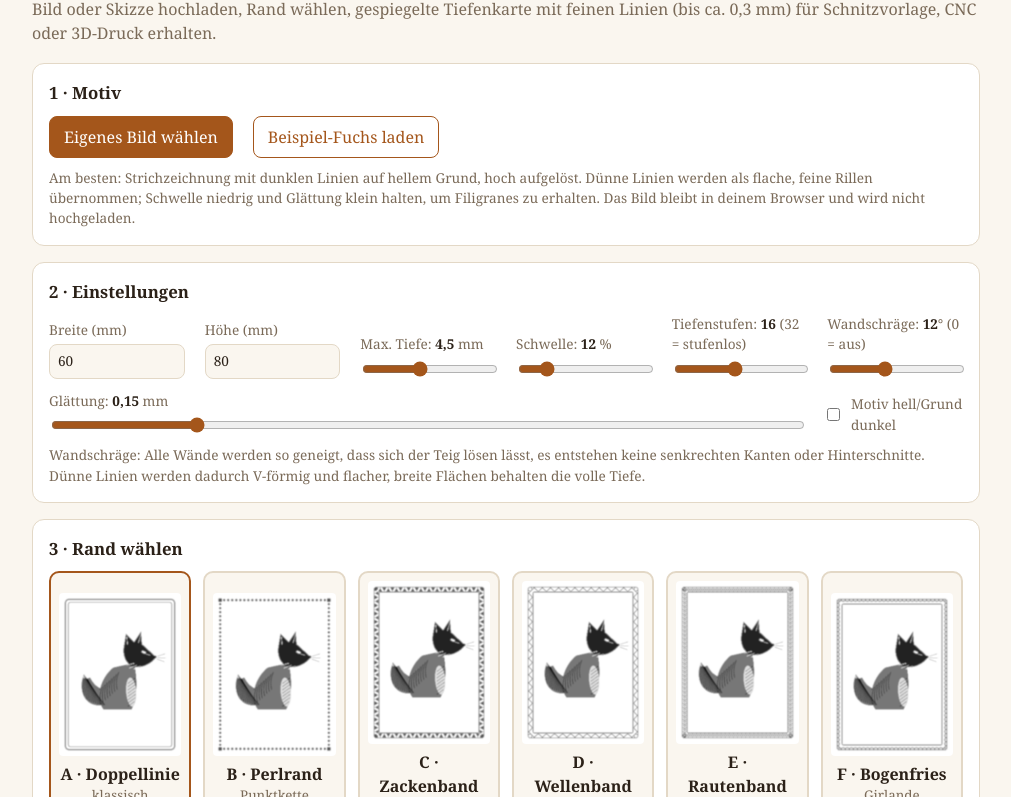
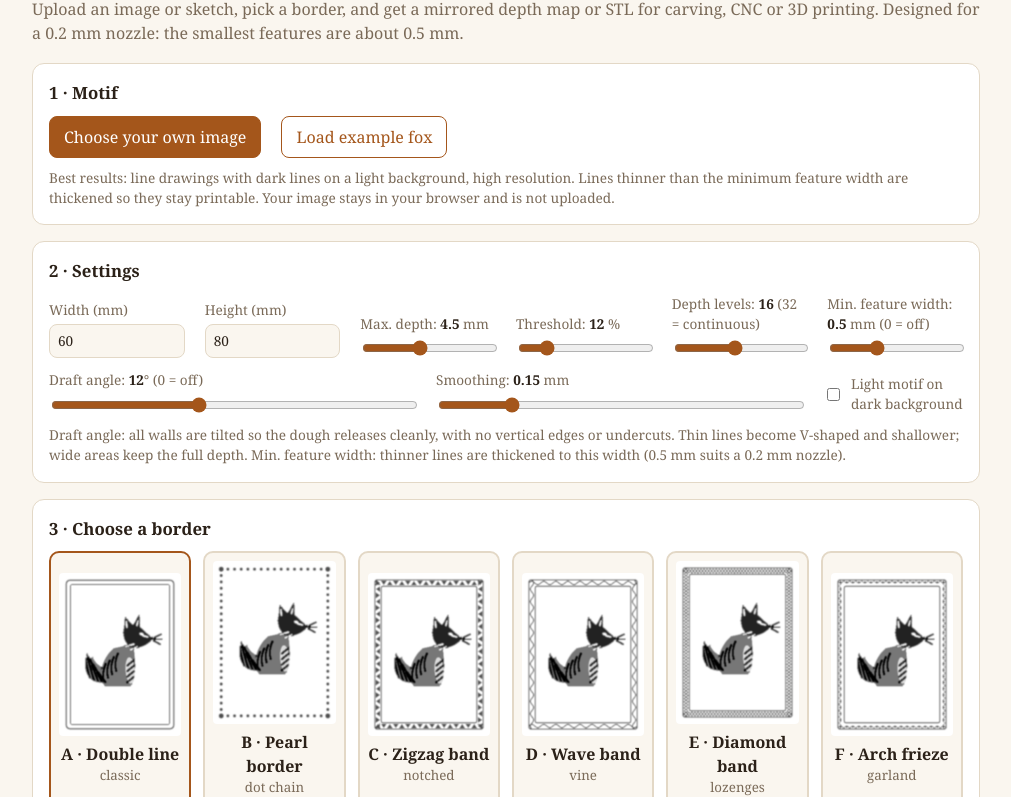
Before and after one commit to 94bb494nd41f/SpringerleFormSTLCreator, a plain HTML site: page index.html in a window 1280 px wide. Shown: the part 65-862 px from the top of the page, without its empty margins (134-1145 px from the left). Drawn offline with Linux system fonts and the light colour scheme.

Commit message:
improved stuff

```diff
--- a/index.html
+++ b/index.html
@@ -1,10 +1,10 @@
 <!DOCTYPE html>
-<html lang="de">
+<html lang="en">
 <head>
 <meta charset="utf-8">
 <meta name="viewport" content="width=device-width, initial-scale=1, viewport-fit=cover">
-<meta name="description" content="Erzeugt aus einem Bild oder einer Skizze eine gespiegelte Tiefenkarte bzw. STL-Datei für Springerle-Formen, mit drei wählbaren Rändern.">
-<title>Springerle-Formen-Generator</title>
+<meta name="description" content="Turns an image or sketch into a mirrored depth map or STL file for Springerle molds, with six selectable borders.">
+<title>Springerle Mold Generator</title>
 <style>
 :root{--bg:#faf6ef;--surface:#fff;--ink:#2b2118;--mute:#7a6a58;--line:#e3d8c6;--acc:#a4561b;--accink:#fff;
 box-sizing:border-box;padding-top:env(safe-area-inset-top,0px);padding-bottom:env(safe-area-inset-bottom,0px)}
@@ -42,63 +42,64 @@ figcaption{font-size:.85rem;color:var(--mute);margin-top:6px}
 </head>
 <body>
 <main>
-<h1>Springerle-Formen-Generator</h1>
-<p class="sub">Bild oder Skizze hochladen, Rand wählen, gespiegelte Tiefenkarte mit feinen Linien (bis ca. 0,3 mm) für Schnitzvorlage, CNC oder 3D-Druck erhalten.</p>
+<h1>Springerle Mold Generator</h1>
+<p class="sub">Upload an image or sketch, pick a border, and get a mirrored depth map or STL for carving, CNC or 3D printing. Designed for a 0.2 mm nozzle: the smallest features are about 0.5 mm.</p>
 
 <section class="card">
-  <h2>1 · Motiv</h2>
+  <h2>1 · Motif</h2>
   <div class="row">
-    <button id="fileBtn" type="button">Eigenes Bild wählen<input id="file" type="file" accept="image/*"></button>
-    <button id="fox" type="button" class="ghost">Beispiel-Fuchs laden</button>
+    <button id="fileBtn" type="button">Choose your own image<input id="file" type="file" accept="image/*"></button>
+    <button id="fox" type="button" class="ghost">Load example fox</button>
   </div>
-  <p class="note" style="margin:10px 0 0">Am besten: Strichzeichnung mit dunklen Linien auf hellem Grund, hoch aufgelöst. Dünne Linien werden als flache, feine Rillen übernommen; Schwelle niedrig und Glättung klein halten, um Filigranes zu erhalten. Das Bild bleibt in deinem Browser und wird nicht hochgeladen.</p>
+  <p class="note" style="margin:10px 0 0">Best results: line drawings with dark lines on a light background, high resolution. Lines thinner than the minimum feature width are thickened so they stay printable. Your image stays in your browser and is not uploaded.</p>
 </section>
 
 <section class="card">
-  <h2>2 · Einstellungen</h2>
+  <h2>2 · Settings</h2>
   <div class="row">
-    <label>Breite (mm)<input id="w" type="number" min="30" max="150" value="60"></label>
-    <label>Höhe (mm)<input id="h" type="number" min="30" max="150" value="80"></label>
-    <label><span>Max. Tiefe: <b id="depV">4,5</b> mm</span><input id="dep" type="range" min="2" max="8" step="0.5" value="4.5"></label>
-    <label><span>Schwelle: <b id="thrV">12</b> %</span><input id="thr" type="range" min="2" max="60" value="12"></label>
-    <label><span>Tiefenstufen: <b id="levV">16</b> (32 = stufenlos)</span><input id="lev" type="range" min="3" max="32" value="16"></label>
-    <label><span>Wandschräge: <b id="drV">12</b>° (0 = aus)</span><input id="dr" type="range" min="0" max="30" value="12"></label>
-    <label><span>Glättung: <b id="smV">0,15</b> mm</span><input id="sm" type="range" min="0" max="0.8" step="0.05" value="0.15"></label>
-    <label style="flex:0;min-width:140px;flex-direction:row;align-items:center;gap:8px"><input id="inv" type="checkbox"> Motiv hell/Grund dunkel</label>
+    <label>Width (mm)<input id="w" type="number" min="30" max="150" value="60"></label>
+    <label>Height (mm)<input id="h" type="number" min="30" max="150" value="80"></label>
+    <label><span>Max. depth: <b id="depV">4.5</b> mm</span><input id="dep" type="range" min="2" max="8" step="0.5" value="4.5"></label>
+    <label><span>Threshold: <b id="thrV">12</b> %</span><input id="thr" type="range" min="2" max="60" value="12"></label>
+    <label><span>Depth levels: <b id="levV">16</b> (32 = continuous)</span><input id="lev" type="range" min="3" max="32" value="16"></label>
+    <label><span>Min. feature width: <b id="mwV">0.5</b> mm (0 = off)</span><input id="mw" type="range" min="0" max="1.5" step="0.1" value="0.5"></label>
+    <label><span>Draft angle: <b id="drV">12</b>° (0 = off)</span><input id="dr" type="range" min="0" max="30" value="12"></label>
+    <label><span>Smoothing: <b id="smV">0.15</b> mm</span><input id="sm" type="range" min="0" max="0.8" step="0.05" value="0.15"></label>
+    <label style="flex:0;min-width:140px;flex-direction:row;align-items:center;gap:8px"><input id="inv" type="checkbox"> Light motif on dark background</label>
   </div>
-  <p class="note" style="margin:10px 0 0">Wandschräge: Alle Wände werden so geneigt, dass sich der Teig lösen lässt, es entstehen keine senkrechten Kanten oder Hinterschnitte. Dünne Linien werden dadurch V-förmig und flacher, breite Flächen behalten die volle Tiefe.</p>
+  <p class="note" style="margin:10px 0 0">Draft angle: all walls are tilted so the dough releases cleanly, with no vertical edges or undercuts. Thin lines become V-shaped and shallower; wide areas keep the full depth. Min. feature width: thinner lines are thickened to this width (0.5 mm suits a 0.2 mm nozzle).</p>
 </section>
 
 <section class="card">
-  <h2>3 · Rand wählen</h2>
+  <h2>3 · Choose a border</h2>
   <div class="borders" id="borders"></div>
 </section>
 
 <section class="card">
-  <h2>4 · Ergebnis</h2>
+  <h2>4 · Result</h2>
   <div class="prev">
-    <figure><canvas id="mold"></canvas><figcaption>Form (gespiegelt) · hell = flach, dunkel = tief</figcaption></figure>
-    <figure><canvas id="cookie"></canvas><figcaption>So sieht das Gebäck aus (Vorschau)</figcaption></figure>
+    <figure><canvas id="mold"></canvas><figcaption>Mold (mirrored) · light = flat, dark = deep</figcaption></figure>
+    <figure><canvas id="cookie"></canvas><figcaption>Cookie preview (how the baked cookie looks)</figcaption></figure>
   </div>
   <div class="row" style="margin-top:14px">
-    <button id="save" type="button">Tiefenkarte (PNG) speichern</button>
-    <button id="saveAll" type="button" class="ghost">Alle 6 Ränder speichern</button>
+    <button id="save" type="button">Save depth map (PNG)</button>
+    <button id="saveAll" type="button" class="ghost">Save all 6 borders</button>
   </div>
-  <h2 style="margin:20px 0 10px">5 · 3D-Druck (STL)</h2>
+  <h2 style="margin:20px 0 10px">5 · 3D print (STL)</h2>
   <div class="row">
-    <label>Mesh-Auflösung<select id="ms" style="font:inherit;padding:6px 8px;border:1px solid var(--line);border-radius:8px;background:var(--bg);color:var(--ink)"><option value="6">6 px/mm · klein (ca. 18 MB)</option><option value="8" selected>8 px/mm · fein (ca. 31 MB)</option><option value="10">10 px/mm · sehr fein (ca. 48 MB)</option></select></label>
-    <label><span>Sockel unter tiefster Stelle (mm) · Gesamtdicke: <b id="thick">5,7</b> mm</span><input id="base" type="number" min="0.6" max="10" step="0.2" value="1.2"></label>
-    <button id="stlN" type="button">STL Form (Negativ)</button>
-    <button id="stlP" type="button" class="ghost">STL Positiv (Gießvorlage)</button>
+    <label>Mesh resolution<select id="ms" style="font:inherit;padding:6px 8px;border:1px solid var(--line);border-radius:8px;background:var(--bg);color:var(--ink)"><option value="6">6 px/mm · small (approx. 18 MB)</option><option value="8" selected>8 px/mm · fine (approx. 31 MB)</option><option value="10">10 px/mm · very fine (approx. 48 MB)</option></select></label>
+    <label><span>Base under deepest point (mm) · Total thickness: <b id="thick">5.7</b> mm</span><input id="base" type="number" min="0.6" max="10" step="0.2" value="1.2"></label>
+    <button id="stlN" type="button">STL mold (negative)</button>
+    <button id="stlP" type="button" class="ghost">STL positive (casting master)</button>
   </div>
-  <p class="note" id="stlNote" style="margin:10px 0 0">Gedruckt wird flach, Relief nach oben. Es gilt der oben gewählte Rand und die Tiefe aus Schritt 2.</p>
-  <p class="note" id="dlNote" style="margin:10px 0 0">Export: 25 Pixel pro mm, Schwarz = tiefste Stelle. Als Heightmap in CNC- oder 3D-Software importieren.</p>
+  <p class="note" id="stlNote" style="margin:10px 0 0">Print flat with the relief facing up. Uses the border selected above and the depth from step 2.</p>
+  <p class="note" id="dlNote" style="margin:10px 0 0">Export: 25 pixels per mm, black = deepest point. Import as a heightmap into CNC or 3D software.</p>
 </section>
 </main>
 
 <script>
 const $ = id => document.getElementById(id);
-const NAMES = {A:["Doppellinie","klassisch"], B:["Perlrand","Punktkette"], C:["Zackenband","Kerbschnitt"], D:["Wellenband","Ranke"], E:["Rautenband","Rauten"], F:["Bogenfries","Girlande"]};
+const NAMES = {A:["Double line","classic"], B:["Pearl border","dot chain"], C:["Zigzag band","notched"], D:["Wave band","vine"], E:["Diamond band","lozenges"], F:["Arch frieze","garland"]};
 const BORDERS = ["A","B","C","D","E","F"];
 let src = null, border = "A", timer = 0;
 
@@ -117,73 +118,73 @@ function sampleFox(){
   x.fillStyle = "#666"; x.fill(tail); x.fill(body);
   x.fillStyle = "#c8c8c8"; x.beginPath(); x.ellipse(152,275,22,62,0.08,0,7); x.fill();
   x.fillStyle = "#222"; x.fill(head);
-  // Schwanzspitze weiß
+  // white tail tip and fur strokes on the tail
   x.save(); x.clip(tail); x.fillStyle = "#fff"; x.beginPath(); x.ellipse(345,182,38,34,0,0,7); x.fill();
-  x.strokeStyle = "#000"; x.lineWidth = 1.4;
-  for (let i=0;i<11;i++){ x.beginPath(); x.moveTo(258+i*9,338-i*3); x.quadraticCurveTo(298+i*8,292-i*13,338+i*3,222-i*4); x.stroke(); }
+  x.strokeStyle = "#000"; x.lineWidth = 5;
+  for (let i=0;i<5;i++){ x.beginPath(); x.moveTo(262+i*20,338-i*6); x.quadraticCurveTo(300+i*18,290-i*26,338+i*6,225-i*10); x.stroke(); }
   x.restore();
-  // Fell am Körper
-  x.save(); x.clip(body); x.strokeStyle = "#000"; x.lineWidth = 1.2;
-  for (let i=0;i<9;i++){ x.beginPath(); x.moveTo(205+i*10,190+i*9); x.quadraticCurveTo(222+i*10,228+i*9,212+i*10,264+i*9); x.stroke(); }
-  for (let i=0;i<8;i++){ x.beginPath(); x.moveTo(134,215+i*14); x.quadraticCurveTo(148,224+i*14,166,238+i*14); x.stroke(); }
+  // fur on the body and chest
+  x.save(); x.clip(body); x.strokeStyle = "#000"; x.lineWidth = 5;
+  for (let i=0;i<5;i++){ x.beginPath(); x.moveTo(210+i*19,196+i*16); x.quadraticCurveTo(228+i*19,236+i*16,218+i*19,276+i*16); x.stroke(); }
+  for (let i=0;i<4;i++){ x.beginPath(); x.moveTo(134,226+i*26); x.quadraticCurveTo(148,236+i*26,166,252+i*26); x.stroke(); }
   x.restore();
-  // Kopf: helle Linien
-  x.strokeStyle = "#fff"; x.lineWidth = 1.5;
-  [[112,30,121,64],[171,40,168,72],[138,152,172,160],[128,160,160,173],[112,164,142,177],[70,118,92,112]].forEach(l => { x.beginPath(); x.moveTo(l[0],l[1]); x.lineTo(l[2],l[3]); x.stroke(); });
-  x.fillStyle = "#fff"; x.beginPath(); x.ellipse(98,105,9,3.5,-0.4,0,7); x.fill();
-  x.fillStyle = "#000"; x.beginPath(); x.arc(49,125,6,0,7); x.fill();
-  // Schnurrhaare
-  x.strokeStyle = "#000"; x.lineWidth = 1.3;
-  [[40,122,8,112],[40,128,6,129],[42,134,10,146]].forEach(l => { x.beginPath(); x.moveTo(l[0],l[1]); x.lineTo(l[2],l[3]); x.stroke(); });
+  // head: light lines (ears, cheek)
+  x.strokeStyle = "#fff"; x.lineWidth = 5;
+  [[112,32,121,64],[171,42,168,72],[136,152,172,162],[118,164,150,178],[70,118,92,112]].forEach(l => { x.beginPath(); x.moveTo(l[0],l[1]); x.lineTo(l[2],l[3]); x.stroke(); });
+  x.fillStyle = "#fff"; x.beginPath(); x.ellipse(98,105,10,5,-0.4,0,7); x.fill();
+  x.fillStyle = "#000"; x.beginPath(); x.arc(49,125,7,0,7); x.fill();
+  // whiskers
+  x.strokeStyle = "#000"; x.lineWidth = 5;
+  [[38,120,8,106],[38,128,6,128],[42,136,12,152]].forEach(l => { x.beginPath(); x.moveTo(l[0],l[1]); x.lineTo(l[2],l[3]); x.stroke(); });
   return c;
 }
 
 function drawBorder(x, bd, W, H, S){
   x.fillStyle = x.strokeStyle = "#000";
   if (bd === "A"){
-    x.lineWidth = 0.6*S; rr(x, 3.2*S, 3.2*S, W-6.4*S, H-6.4*S, 1.5*S); x.stroke();
-    x.lineWidth = 0.35*S; rr(x, 4.6*S, 4.6*S, W-9.2*S, H-9.2*S, 0.9*S); x.stroke();
+    x.lineWidth = 0.8*S; rr(x, 3.6*S, 3.6*S, W-7.2*S, H-7.2*S, 1.6*S); x.stroke();
+    x.lineWidth = 0.5*S; rr(x, 5.6*S, 5.6*S, W-11.2*S, H-11.2*S, 1.0*S); x.stroke();
   } else if (bd === "B"){
-    const m = 3.5*S, n1 = Math.round((W-2*m)/(2*S)), n2 = Math.round((H-2*m)/(2*S));
+    const m = 4*S, n1 = Math.round((W-2*m)/(3.2*S)), n2 = Math.round((H-2*m)/(3.2*S));
     const dot = (px,py,r) => { x.beginPath(); x.arc(px,py,r,0,7); x.fill(); };
-    for (let i=0;i<=n1;i++){ const px = m+i*(W-2*m)/n1; dot(px,m,0.6*S); dot(px,H-m,0.6*S); }
-    for (let i=0;i<=n2;i++){ const py = m+i*(H-2*m)/n2; dot(m,py,0.6*S); dot(W-m,py,0.6*S); }
-    [[m,m],[W-m,m],[m,H-m],[W-m,H-m]].forEach(p => dot(p[0],p[1],1.0*S));
+    for (let i=0;i<=n1;i++){ const px = m+i*(W-2*m)/n1; dot(px,m,0.8*S); dot(px,H-m,0.8*S); }
+    for (let i=0;i<=n2;i++){ const py = m+i*(H-2*m)/n2; dot(m,py,0.8*S); dot(W-m,py,0.8*S); }
+    [[m,m],[W-m,m],[m,H-m],[W-m,H-m]].forEach(p => dot(p[0],p[1],1.3*S));
   } else {
-    // C, D, E, F: zwei feine Rahmenlinien mit Ornamentband dazwischen
-    x.lineWidth = 0.4*S;
-    rr(x, 3*S, 3*S, W-6*S, H-6*S, 1.2*S); x.stroke();
-    rr(x, 5.4*S, 5.4*S, W-10.8*S, H-10.8*S, 0.7*S); x.stroke();
+    // C, D, E, F: two frame lines with an ornament band between them
+    x.lineWidth = 0.6*S;
+    rr(x, 3.3*S, 3.3*S, W-6.6*S, H-6.6*S, 1.4*S); x.stroke();
+    rr(x, 6.5*S, 6.5*S, W-13*S, H-13*S, 0.8*S); x.stroke();
     const side = len => {
-      const n = Math.max(2, Math.round((len-6*S)/(2*S))), tw = (len-6*S)/n;
+      const x00 = 3.3*S, n = Math.max(2, Math.round((len-6.6*S)/(3*S))), tw = (len-6.6*S)/n;
       if (bd === "C"){
         for (let i=0;i<n;i++){
-          const x0 = 3*S+i*tw; x.beginPath();
-          if (i%2===0){ x.moveTo(x0,3.3*S); x.lineTo(x0+tw,3.3*S); x.lineTo(x0+tw/2,5.1*S); }
-          else { x.moveTo(x0,5.1*S); x.lineTo(x0+tw,5.1*S); x.lineTo(x0+tw/2,3.3*S); }
+          const x0 = x00+i*tw; x.beginPath();
+          if (i%2===0){ x.moveTo(x0,3.8*S); x.lineTo(x0+tw,3.8*S); x.lineTo(x0+tw/2,6.0*S); }
+          else { x.moveTo(x0,6.0*S); x.lineTo(x0+tw,6.0*S); x.lineTo(x0+tw/2,3.8*S); }
           x.closePath(); x.fill();
         }
       } else if (bd === "D"){
-        x.lineWidth = 0.35*S; x.beginPath();
-        for (let px=3*S; px<=len-3*S; px+=S/4){
-          const py = 4.2*S + 0.7*S*Math.sin((px-3*S)/(len-6*S)*n*Math.PI);
-          if (px===3*S) x.moveTo(px,py); else x.lineTo(px,py);
+        x.lineWidth = 0.6*S; x.beginPath();
+        for (let px=x00; px<=len-x00; px+=S/4){
+          const py = 4.9*S + 0.8*S*Math.sin((px-x00)/(len-2*x00)*n*Math.PI);
+          if (px===x00) x.moveTo(px,py); else x.lineTo(px,py);
         }
         x.stroke();
       } else if (bd === "E"){
-        x.lineWidth = 0.3*S; x.beginPath();
+        x.lineWidth = 0.5*S; x.beginPath();
         for (let i=0;i<n;i++){
-          const x0 = 3*S+i*tw;
-          x.moveTo(x0,3.5*S); x.lineTo(x0+tw/2,4.9*S); x.lineTo(x0+tw,3.5*S);
-          x.moveTo(x0,4.9*S); x.lineTo(x0+tw/2,3.5*S); x.lineTo(x0+tw,4.9*S);
+          const x0 = x00+i*tw;
+          x.moveTo(x0,3.9*S); x.lineTo(x0+tw/2,5.9*S); x.lineTo(x0+tw,3.9*S);
+          x.moveTo(x0,5.9*S); x.lineTo(x0+tw/2,3.9*S); x.lineTo(x0+tw,5.9*S);
         }
         x.stroke();
       } else {
-        x.lineWidth = 0.35*S;
+        x.lineWidth = 0.5*S;
         for (let i=0;i<n;i++){
-          const cx = 3*S+(i+0.5)*tw;
-          x.beginPath(); x.arc(cx,3.3*S,tw/2-0.15*S,0,Math.PI); x.stroke();
-          x.beginPath(); x.arc(cx,3.6*S,0.22*S,0,7); x.fill();
+          const cx = x00+(i+0.5)*tw;
+          x.beginPath(); x.arc(cx,3.7*S,tw/2-0.3*S,0,Math.PI); x.stroke();
+          x.beginPath(); x.arc(cx,4.4*S,0.45*S,0,7); x.fill();
         }
       }
     };
@@ -195,6 +196,19 @@ function drawBorder(x, bd, W, H, S){
 
 function bH(s,d,W,H,r){for(let y=0;y<H;y++){const o=y*W;let sum=0;for(let i=-r;i<=r;i++)sum+=s[o+Math.min(W-1,Math.max(0,i))];for(let x=0;x<W;x++){d[o+x]=sum/(2*r+1);sum+=s[o+Math.min(W-1,x+r+1)]-s[o+Math.max(0,x-r)];}}}
 function bV(s,d,W,H,r){for(let x=0;x<W;x++){let sum=0;for(let i=-r;i<=r;i++)sum+=s[Math.min(H-1,Math.max(0,i))*W+x];for(let y=0;y<H;y++){d[y*W+x]=sum/(2*r+1);sum+=s[Math.min(H-1,y+r+1)*W+x]-s[Math.max(0,y-r)*W+x];}}}
+function boxMax(a,W,H,r,mn){
+  const f = mn ? Math.min : Math.max, t = new Float32Array(a.length), o = new Float32Array(a.length);
+  for (let y=0;y<H;y++) for (let x=0;x<W;x++){ let v = a[y*W+x]; for (let k=Math.max(0,x-r);k<=Math.min(W-1,x+r);k++) v = f(v,a[y*W+k]); t[y*W+x] = v; }
+  for (let y=0;y<H;y++) for (let x=0;x<W;x++){ let v = t[y*W+x]; for (let k=Math.max(0,y-r);k<=Math.min(H-1,y+r);k++) v = f(v,t[k*W+x]); o[y*W+x] = v; }
+  return o;
+}
+function thicken(h,W,H,r){
+  if (r < 1) return;
+  const op = boxMax(boxMax(h,W,H,r,true),W,H,r,false), thin = new Float32Array(h.length);
+  for (let i=0;i<h.length;i++) thin[i] = h[i] > op[i]+1e-3 ? h[i] : 0;
+  const d = boxMax(thin,W,H,r,false);
+  for (let i=0;i<h.length;i++) h[i] = Math.max(h[i], d[i]);
+}
 function draft(h,W,H,c){
   const d = c*1.4142;
   for (let y=0;y<H;y++) for (let x=0;x<W;x++){
@@ -218,7 +232,7 @@ function blur(a,W,H,r){
 
 function compute(bd, S){
   const Wm = +$("w").value, Hm = +$("h").value;
-  const W = Math.round(Wm*S), H = Math.round(Hm*S), inset = 7*S;
+  const W = Math.round(Wm*S), H = Math.round(Hm*S), inset = 9*S;
   const c = document.createElement("canvas"); c.width = W; c.height = H;
   const x = c.getContext("2d", {willReadFrequently:true});
   x.fillStyle = "#fff"; x.fillRect(0,0,W,H);
@@ -238,7 +252,8 @@ function compute(bd, S){
     if (inv && px>=rx0 && px<rx1 && py>=ry0 && py<ry1) dk = 1-dk;
     const v = Math.max(0, Math.min(1, (dk-thr)/(1-thr))); h[i] = N>=32 ? v : Math.round(v*(N-1))/(N-1);
   }
-  // Rand
+  const mwv = +$("mw").value; if (mwv > 0) thicken(h, W, H, Math.round(mwv*S/2));
+  // border
   const bc = document.createElement("canvas"); bc.width = W; bc.height = H;
   const bx = bc.getContext("2d", {willReadFrequently:true});
   bx.fillStyle = "#fff"; bx.fillRect(0,0,W,H); drawBorder(bx, bd, W, H, S);
@@ -291,7 +306,7 @@ function blobOf(cv){ return new Promise(r => cv.toBlob(r, "image/png")); }
 async function exportBorder(b){
   const res = compute(b, 25), cv = document.createElement("canvas"); drawMold(cv, res);
   const blob = await blobOf(cv);
-  await saveFile(`springerle_form_${b}_${$("w").value}x${$("h").value}mm_${$("dep").value}mm.png`, blob);
+  await saveFile(`springerle_mold_${b}_${$("w").value}x${$("h").value}mm_${$("dep").value}mm.png`, blob);
 }
 
 function buildSTL(res, mode, base, depth, S){
@@ -342,16 +357,16 @@ function buildSTL(res, mode, base, depth, S){
 async function exportSTL(mode){
   const note = $("stlNote"), old = note.textContent;
   try {
-    note.textContent = "Berechne Mesh …"; await new Promise(r => setTimeout(r,40));
+    note.textContent = "Computing mesh …"; await new Promise(r => setTimeout(r,40));
     const S = +$("ms").value, res = compute(border, S), st = buildSTL(res, mode, +$("base").value, +$("dep").value, S);
-    const nm = `springerle_${mode==="neg"?"form":"positiv"}_${border}_${$("w").value}x${$("h").value}mm`;
+    const nm = `springerle_${mode==="neg"?"mold":"positive"}_${border}_${$("w").value}x${$("h").value}mm`;
     const blob = new Blob([st.buf], {type:"model/stl"});
-    note.textContent = `${st.tris.toLocaleString("de-DE")} Dreiecke, ${(blob.size/1048576).toFixed(0)} MB.`;
+    note.textContent = `${st.tris.toLocaleString("en-US")} triangles, ${(blob.size/1048576).toFixed(0)} MB.`;
     await saveFile(nm+".stl", blob);
-    note.textContent = "Fertig. Die STL-Datei im Slicer öffnen.";
-  } catch(e){ note.textContent = "Fehler: " + ((e && e.message) || "unbekannt"); }
+    note.textContent = "Done. Open the STL file in your slicer.";
+  } catch(e){ note.textContent = "Error: " + ((e && e.message) || "unknown"); }
 }
-// Aufbau
+// Setup
 const bw = $("borders");
 BORDERS.forEach(b => {
   const btn = document.createElement("button");
@@ -360,8 +375,8 @@ BORDERS.forEach(b => {
   btn.onclick = () => { border = b; bw.querySelectorAll(".bopt").forEach(e => e.classList.toggle("on", e.dataset.b===b)); render(); };
   bw.appendChild(btn);
 });
-const fmt = v => String(v).replace(".", ",");
-[["dep","depV"],["thr","thrV"],["lev","levV"],["sm","smV"],["dr","drV"]].forEach(([i,o]) => $(i).addEventListener("input", () => { $(o).textContent = fmt($(i).value); schedule(); }));
+const fmt = v => String(v);
+[["dep","depV"],["thr","thrV"],["lev","levV"],["sm","smV"],["dr","drV"],["mw","mwV"]].forEach(([i,o]) => $(i).addEventListener("input", () => { $(o).textContent = fmt($(i).value); schedule(); }));
 ["w","h","inv"].forEach(i => $(i).addEventListener("input", schedule));
 $("fox").onclick = () => { src = sampleFox(); render(); };
 $("file").onchange = e => {
```
Also changed, not shown: 2 other files.
